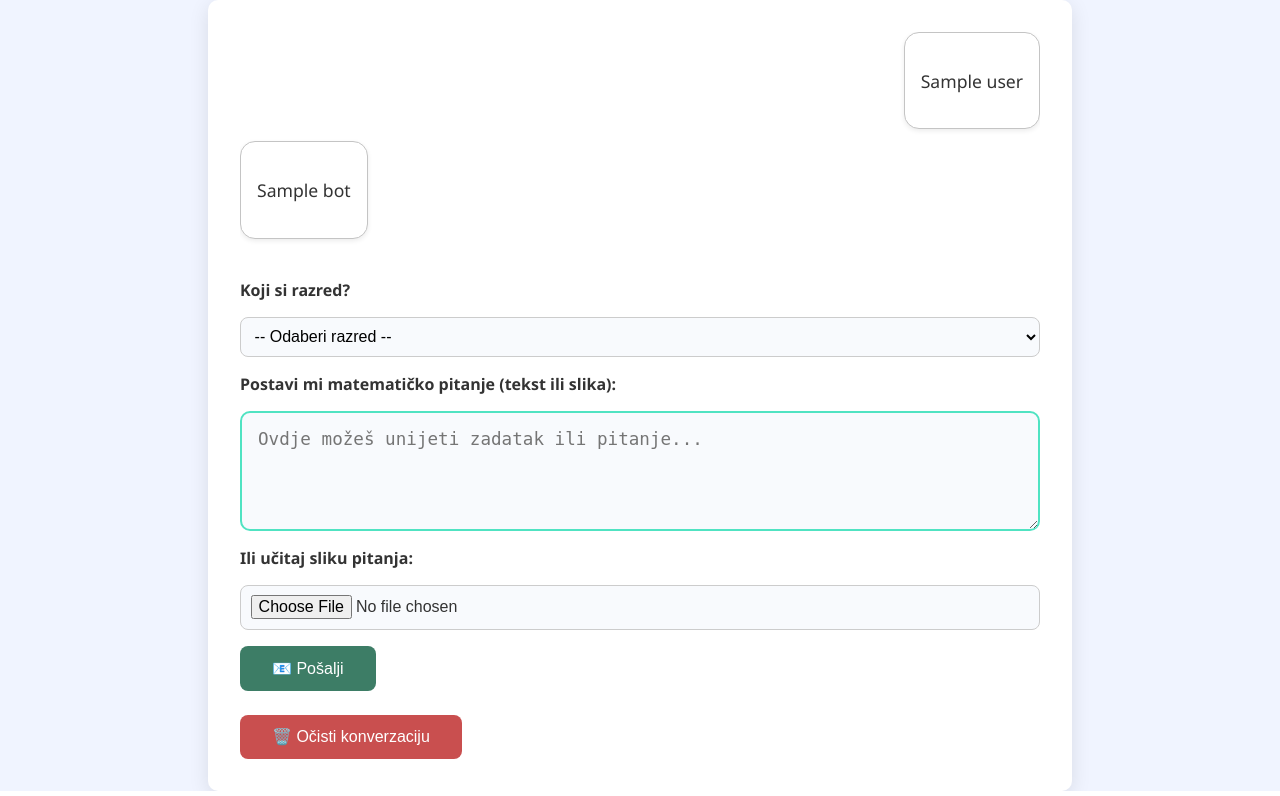
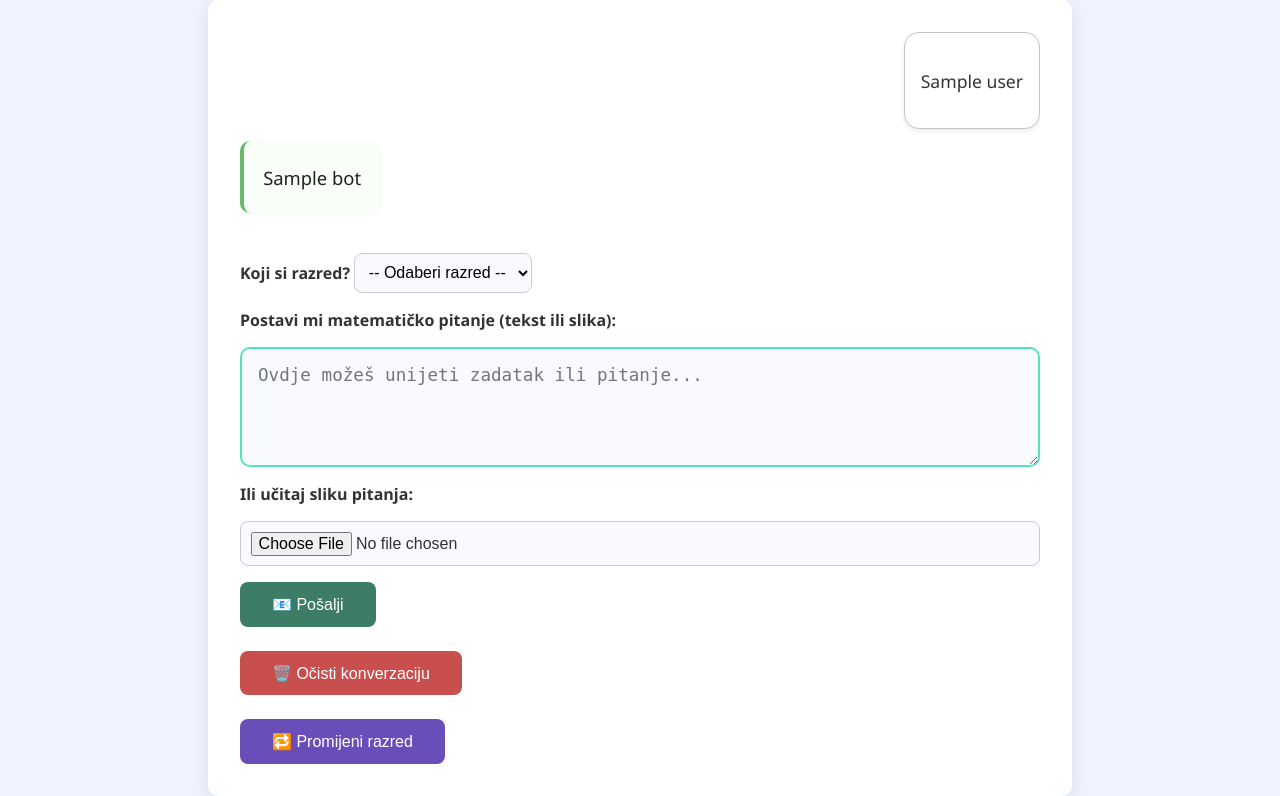
Before and after one commit to FarisMujacic/ai-matematicari, a Flask app: template templates/index.html in a window 1280 px wide. Shown: the part 75-871 px from the top of the page. Run offline with Flask 3, Linux system fonts and the light colour scheme; the template is opened without the code that fills it: most values are stand-ins (such as "Sample title", 1, 10 or a date in 2020).

Commit message:
Update index.html

```diff
--- a/templates/index.html
+++ b/templates/index.html
@@ -169,6 +169,45 @@
     input[type="file"]:focus {
       border-color: #3d7d66;
     }
+
+    .formatted-bot-response {
+  background-color: #f9fff8;
+  padding: 1.2rem;
+  border-left: 4px solid #66bb6a;
+  border-radius: 10px;
+  font-size: 1.15rem;
+  line-height: 1.8;
+  color: #222;
+  box-shadow: 0 1px 4px rgba(0, 0, 0, 0.05);
+}
+
+.formatted-bot-response h1,
+.formatted-bot-response h2 {
+  color: #3d7d66;
+  margin-top: 1rem;
+  margin-bottom: 0.5rem;
+}
+
+.formatted-bot-response strong {
+  color: #2f5c4e;
+}
+
+.formatted-bot-response ul,
+.formatted-bot-response ol {
+  margin-left: 1.5rem;
+  margin-top: 0.5rem;
+  margin-bottom: 0.5rem;
+}
+
+.formatted-bot-response code {
+  background-color: #eef1f5;
+  padding: 0.2rem 0.4rem;
+  border-radius: 5px;
+  font-family: monospace;
+}
+
+
+
   </style>
 </head>
 <body>
@@ -195,15 +234,17 @@
         </div>
       </div>
       <div class="chat-message bot-message">
-        <div class="chat-bubble bot">
-          <p>{{ message.bot|safe }}</p>
+  <div class="formatted-bot-response">
+    {{ message.bot|safe }}
   </div>
 </div>
+
       {% endfor %}
     </div>
     {% endif %}
 
     <form method="POST" enctype="multipart/form-data" onsubmit="showTyping()">
+      <div id="razred-wrapper" {% if razred %}style="display: none;"{% endif %}>
   <label for="razred"><strong>Koji si razred?</strong></label>
   <select name="razred" id="razred" required>
     <option value="">-- Odaberi razred --</option>
@@ -213,6 +254,8 @@
     <option value="8" {% if razred == "8" %}selected{% endif %}>8. razred</option>
     <option value="9" {% if razred == "9" %}selected{% endif %}>9. razred</option>
   </select>
+</div>
+
 
       <label for="pitanje"><strong>Postavi mi matematičko pitanje (tekst ili slika):</strong></label>
       <textarea name="pitanje" id="pitanje" placeholder="Ovdje možeš unijeti zadatak ili pitanje..."></textarea>
@@ -226,6 +269,11 @@
     <form method="POST" action="/clear">
       <button type="submit" style="background-color: #c94f4f;">🗑️ Očisti konverzaciju</button>
     </form>
+
+    <form method="POST" action="/promijeni-razred">
+  <button type="submit" style="background-color: #694db8;">🔁 Promijeni razred</button>
+</form>
+
   </main>
 
   <script>
```
Lines whose indentation alone changed are shown as unchanged.
